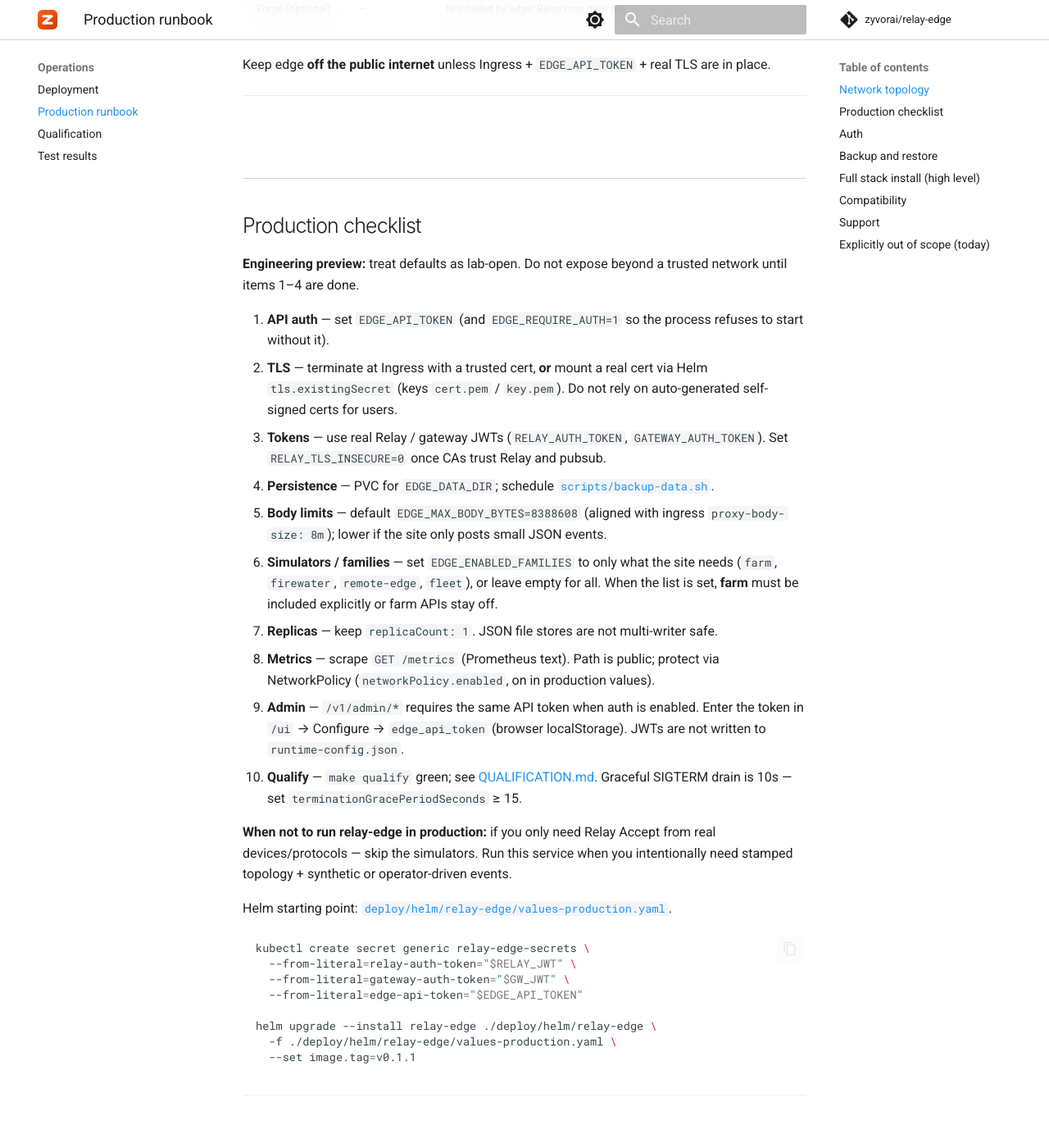
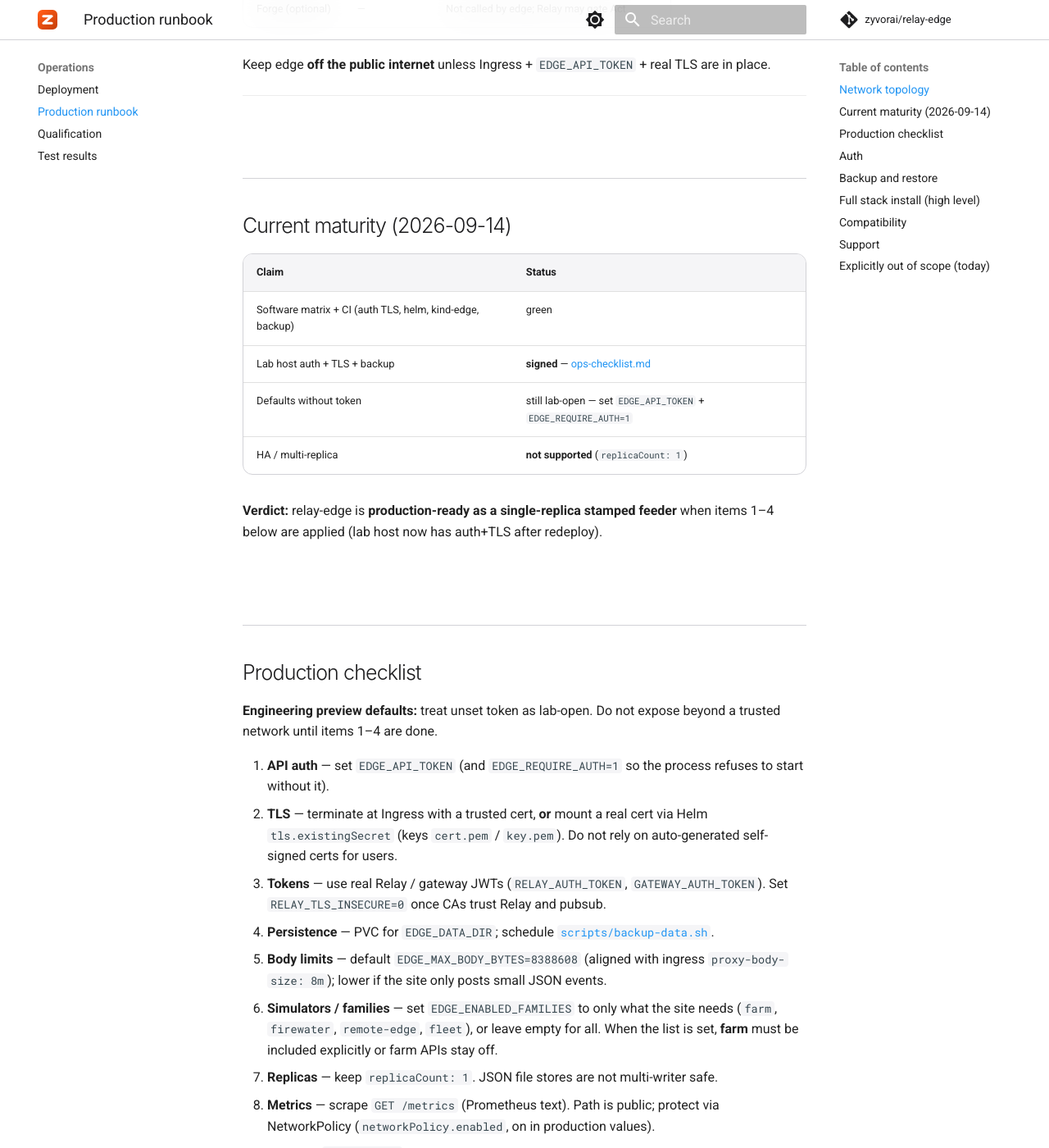
Before and after one commit to zyvorai/relay-edge, an MkDocs documentation site: the page built from docs/PRODUCTION.md, in a window 1280 px wide and 1400 px high, scrolled down 1523 px. Shown: the whole window at 82% size. Built offline with MkDocs 1.6.1 and Material for MkDocs 9.7.7, drawn with Linux system fonts in a browser that asks for light colours; comment, search, counter and statistics services are not loaded.

Commit message:
Require auth on lab deploy and sign relay-edge ops checklist.

```diff
--- a/docs/PRODUCTION.md
+++ b/docs/PRODUCTION.md
@@ -53,9 +53,21 @@ Keep edge **off the public internet** unless Ingress + `EDGE_API_TOKEN` + real T
 
 ---
 
+## Current maturity (2026-09-14)
+
+| Claim | Status |
+|---|---|
+| Software matrix + CI (auth TLS, helm, kind-edge, backup) | green |
+| Lab host auth + TLS + backup | **signed** — [ops-checklist.md](https://github.com/zyvorai/relay-edge/blob/main/evidence/qualification/ops-checklist.md) |
+| Defaults without token | still lab-open — set `EDGE_API_TOKEN` + `EDGE_REQUIRE_AUTH=1` |
+| HA / multi-replica | **not supported** (`replicaCount: 1`) |
+
+**Verdict:** relay-edge is **production-ready as a single-replica stamped feeder** when
+items 1–4 below are applied (lab host now has auth+TLS after redeploy).
+
 ## Production checklist
 
-**Engineering preview:** treat defaults as lab-open. Do not expose beyond a
+**Engineering preview defaults:** treat unset token as lab-open. Do not expose beyond a
 trusted network until items 1–4 are done.
 
 1. **API auth** — set `EDGE_API_TOKEN` (and `EDGE_REQUIRE_AUTH=1` so the process refuses to start without it).
```
Also changed, not shown: CHANGELOG.md (+2 -0 lines), evidence/qualification/lab/20260914T155128Z/NOTES.md (added, +5 -0 lines), evidence/qualification/ops-checklist.md (added, +30 -0 lines), 4 other files.
